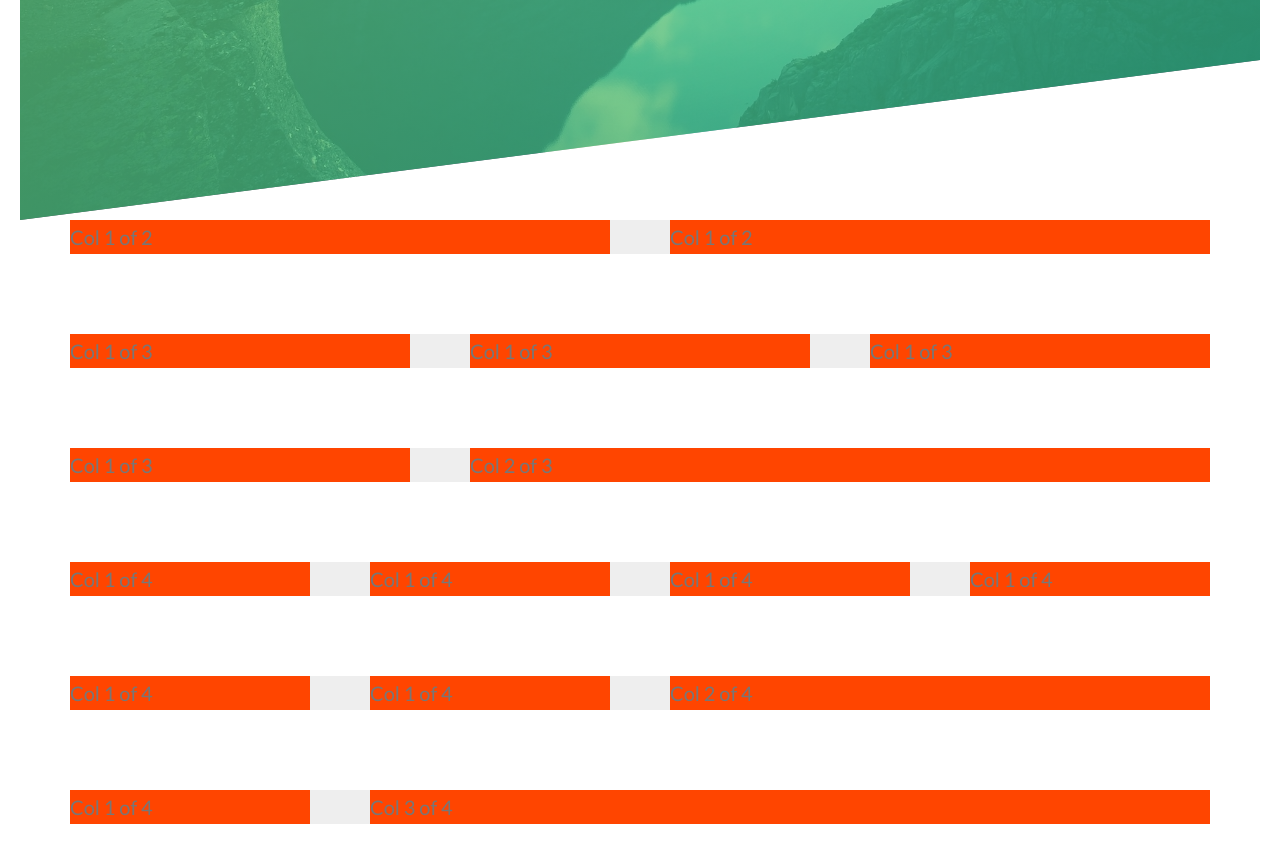
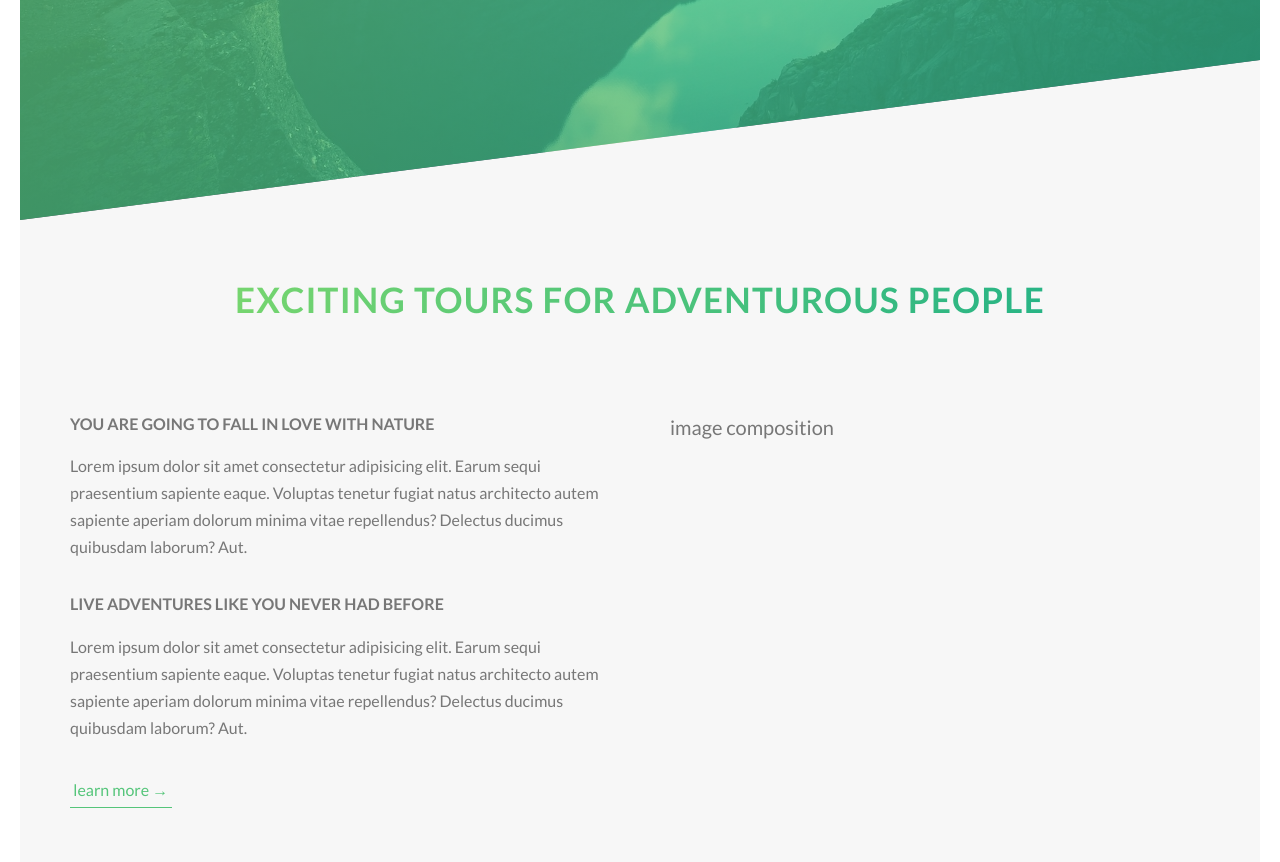
Before and after one commit to ghozlene/Responsive-website, a website: page html/index.html in a window 1280 px wide. Shown: the part 560-1422 px from the top of the page. Drawn offline with Linux system fonts and the light colour scheme; files whose address does not match are found by name.

Commit message:
working on the about section title & left side

```diff
--- a/html/index.html
+++ b/html/index.html
@@ -29,76 +29,42 @@
         </div>
 
     </header>
-    <section class="grid-test">
-        <div class="row">
-            <div class="col-1-of-2">
-                Col 1 of 2
+    <main>
+
+        <section class="section-about">
+            <div class="u-center-text u-margin-botton-big">
+                <h2 class="heading-secondery">
+                    Exciting tours for adventurous people
+                </h2>
             </div>
-            <div class="col-1-of-2">
-                Col 1 of 2
+            <div class="row">
+                <div class="col-1-of-2">
+                    <h3 class="heading-tertiary u-margin-botton-small">
+                        You are going to fall in love with nature
+                    </h3>
+                    <p class="paragraph">
+                        Lorem ipsum dolor sit amet consectetur adipisicing elit. Earum sequi praesentium sapiente
+                        eaque. Voluptas tenetur fugiat natus architecto autem sapiente aperiam dolorum minima vitae
+                        repellendus? Delectus ducimus quibusdam laborum? Aut.
+                    </p>
+                    <h3 class="heading-tertiary u-margin-botton-small">
+                        live adventures like you never had before
+                    </h3>
+                    <p class="paragraph">
+                        Lorem ipsum dolor sit amet consectetur adipisicing elit. Earum sequi praesentium sapiente
+                        eaque. Voluptas tenetur fugiat natus architecto autem sapiente aperiam dolorum minima vitae
+                        repellendus? Delectus ducimus quibusdam laborum? Aut.
+                    </p>
+
+                    <a href="#" class="btn-text">learn more &rarr; </a>
+
+                </div>
+                <div class="col-1-of-2">
+                    image composition
+                </div>
             </div>
-        </div>
-        <div class="row">
-            <div class="col-1-of-3">
-                Col 1 of 3
-            </div>
-            <div class="col-1-of-3">
-                Col 1 of 3
-            </div>
-            <div class="col-1-of-3">
-                Col 1 of 3
-            </div>
-        </div>
-
-        <div class="row">
-            <div class="col-1-of-3">
-                Col 1 of 3
-            </div>
-
-            <div class="col-2-of-3">
-                Col 2 of 3
-            </div>
-
-        </div>
-
-
-        <div class="row">
-            <div class="col-1-of-4">
-                Col 1 of 4
-            </div>
-            <div class="col-1-of-4">
-                Col 1 of 4
-            </div>
-            <div class="col-1-of-4">
-                Col 1 of 4
-            </div>
-            <div class="col-1-of-4">
-                Col 1 of 4
-            </div>
-        </div>
-
-        <div class="row">
-            <div class="col-1-of-4">
-                Col 1 of 4
-            </div>
-            <div class="col-1-of-4">
-                Col 1 of 4
-            </div>
-            <div class="col-2-of-4">
-                Col 2 of 4
-            </div>
-        </div>
-
-        <div class="row">
-            <div class="col-1-of-4">
-                Col 1 of 4
-            </div>
-            <div class="col-3-of-4">
-                Col 3 of 4
-            </div>
-
-        </div>
-    </section>
+        </section>
+    </main>
 </body>
 
 </html>
--- a/sass/abstracts/_variables.scss
+++ b/sass/abstracts/_variables.scss
@@ -5,7 +5,13 @@ $color-grey-dark: #777;
 $color-white: #fff;
 $color-black: #000;
 
+//color-variable for _home partial
+$color-grey-light-1: #f7f7f7;
+
 //grid
 $grid-width: 114rem;
 $gutter-vertical: 8rem;
 $gutter-horizontal: 6rem;
+
+//global font-size text:
+$default-font-size: 1.6rem;
--- a/sass/base/_typography.scss
+++ b/sass/base/_typography.scss
@@ -25,3 +25,37 @@
 		animation-timing-function: ease-in;
 	}
 }
+
+.heading-secondery {
+	font-size: 3.5rem;
+	text-transform: uppercase;
+	font-weight: 700;
+	-webkit-background-clip: text;
+	background-image: linear-gradient(
+		to right,
+		$color-primary-light,
+		$color-primary-dark
+	);
+	display: inline-block;
+	color: transparent;
+	letter-spacing: 0.12rem;
+	transition: all 0.2s;
+
+	&:hover {
+		transform: skewY(2deg) skewX(15deg) scale(1.1);
+		text-shadow: 0.5rem 1rem 2rem rgba($color-black, 0.2);
+	}
+}
+
+.heading-tertiary {
+	font-size: $default-font-size;
+	font-weight: 700;
+	text-transform: uppercase;
+}
+
+.paragraph {
+	font-size: $default-font-size;
+	&:not(:last-child) {
+		margin-bottom: 3rem;
+	}
+}
--- a/sass/base/_utilities..scss
+++ b/sass/base/_utilities..scss
@@ -0,0 +1,14 @@
+.u-center-text {
+	text-align: center;
+}
+
+.u-margin-botton-small {
+	margin-bottom: 1.5rem;
+}
+.u-margin-botton-medium {
+	margin-bottom: 4rem;
+}
+
+.u-margin-botton-big {
+	margin-bottom: 8rem;
+}
--- a/sass/components/_button.scss
+++ b/sass/components/_button.scss
@@ -57,3 +57,25 @@
 		}
 	}
 }
+.btn-text {
+	&:link,
+	&:visited {
+		color: $color-primary;
+		display: inline-block;
+		text-decoration: none;
+		border-bottom: 1px solid $color-primary;
+		padding: 0.33rem;
+		font-size: $default-font-size;
+		transition: all 0.2s;
+	}
+	&:hover {
+		background-color: $color-primary;
+		color: $color-white;
+		box-shadow: 0 1rem 2rem rgba($color-black, 0.25);
+		transform: translateY(-3px);
+	}
+	&:active {
+		box-shadow: 0 0.7rem 1rem rgba($color-black, 0.6);
+		transform: translateY(2px);
+	}
+}
--- a/sass/layouts/_grid.scss
+++ b/sass/layouts/_grid.scss
@@ -1,6 +1,6 @@
 .row {
 	max-width: $grid-width;
-	background-color: #eee;
+
 	margin: 0 auto;
 	&:not(:last-child) {
 		margin-bottom: $gutter-vertical;
@@ -8,7 +8,6 @@
 	@include clearfix;
 
 	[class^='col-'] {
-		background-color: orangered;
 		float: left;
 
 		&:not(:last-child) {
--- a/sass/pages/_home.scss
+++ b/sass/pages/_home.scss
@@ -0,0 +1,5 @@
+.section-about {
+	background-color: $color-grey-light-1;
+	padding: 25rem 0;
+	margin-top: -25vh;
+}
```
Also changed, not shown: css/style.css, 1 other file.
